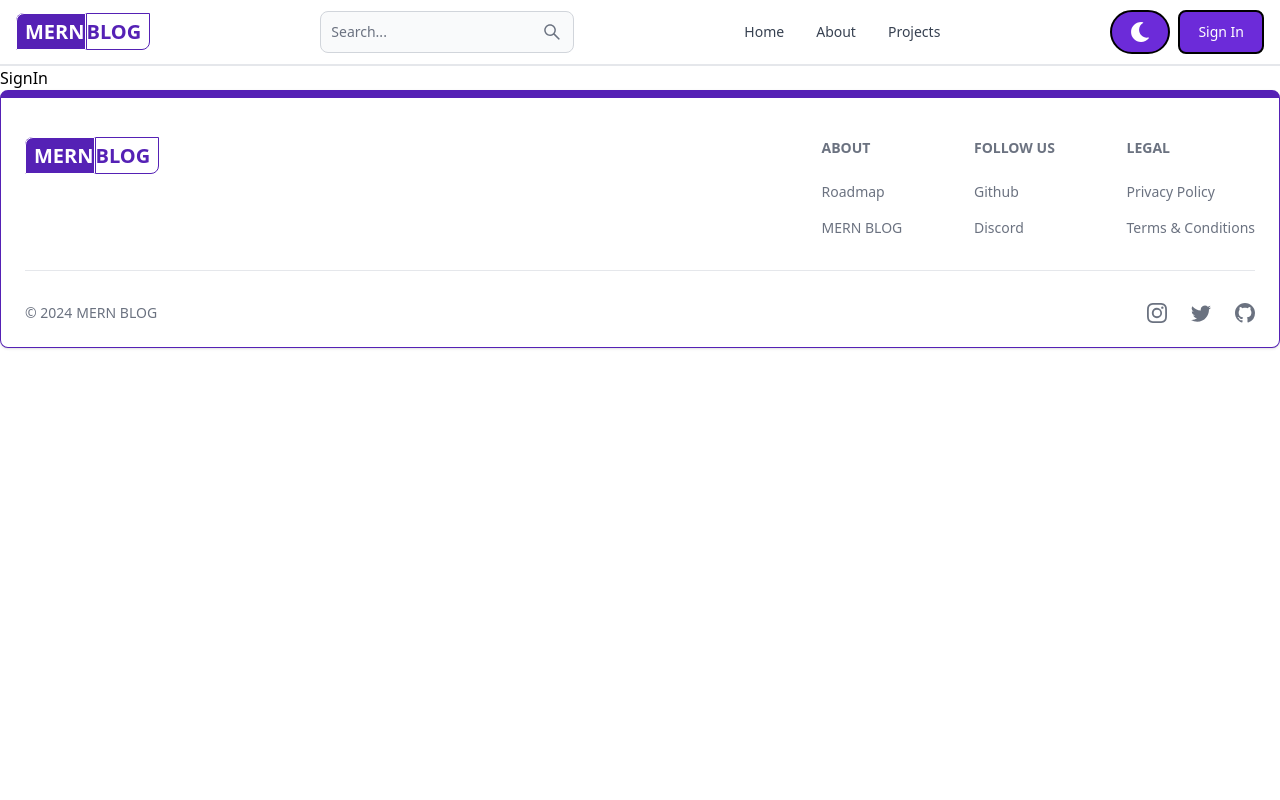
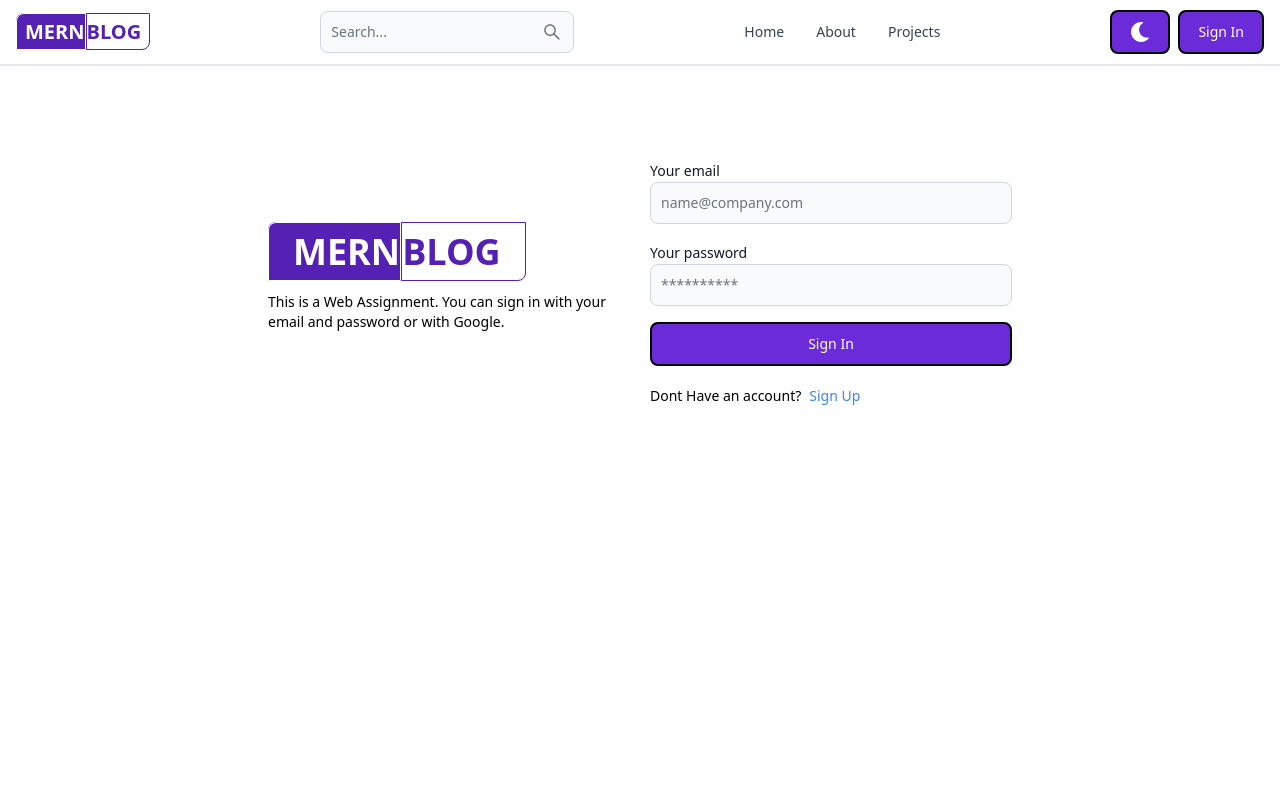
Before and after one commit to vamshi-2003/blog-website, a React (Vite) app in the folder client/: page /signin in a window 1280 px wide. Shown: the top 800 px of the page. Built offline with nearby package versions, Linux system fonts and the light colour scheme.

Commit message:
signin page functionality

```diff
--- a/client/src/components/Header.jsx
+++ b/client/src/components/Header.jsx
@@ -19,11 +19,11 @@
           className='hidden lg:inline'
         />
       </form>
-      <Button className=' lg:hidden border-black border-2'color='purple' pill>
+      <Button className=' lg:hidden border-black border-2'color='purple' >
         <AiOutlineSearch className=' text-xl'/>
       </Button>
       <div className='flex gap-2 md:order-2'>
-        <Button color='purple' className=' border-black border-2 hidden sm:inline'pill  >
+        <Button color='purple' className=' border-black border-2 hidden sm:inline'>
           <FaMoon className='text-xl'/>
         </Button>
         <Link to='/Signin'>
--- a/client/src/pages/SignIn.jsx
+++ b/client/src/pages/SignIn.jsx
@@ -1,9 +1,108 @@
-import React from 'react'
+import { Alert, Button, Label, Spinner, TextInput } from 'flowbite-react';
+import { useState } from 'react';
+import { Link, useNavigate } from 'react-router-dom';
 
 export default function SignIn() {
+  const [formData, setFormData] = useState({});
+  const [errorMessage, setErrorMessage] = useState(null);
+  const [loading, setLoading] = useState(false);
+  const navigate = useNavigate();
+  const handleChange = (e) => {
+    setFormData({ ...formData, [e.target.id]: e.target.value.trim() });
+  };
+  const handleSubmit = async (e) => {
+    e.preventDefault();
+    if (!formData.email || !formData.password) {
+      return setErrorMessage('Please fill out all fields.');
+    }
+    try {
+      setLoading(true);
+      setErrorMessage(null);
+      const res = await fetch('/api/auth/signin', {
+        method: 'POST',
+        headers: { 'Content-Type': 'application/json' },
+        body: JSON.stringify(formData),
+      });
+      const data = await res.json();
+      if (data.success === false) {
+        return setErrorMessage(data.message);
+      }
+      setLoading(false);
+      if (res.ok) {
+        navigate('/');
+      }
+    } catch (error) {
+      setErrorMessage(error.message);
+      setLoading(false);
+    }
+  };
   return (
-    <div>
-      SignIn
+    <div className='min-h-screen mt-20'>
+      <div className='flex p-3 max-w-3xl mx-auto flex-col md:flex-row md:items-center gap-5'>
+        {/* left */}
+        <div className='flex-1'>
+          <Link to='/' className='font-bold dark:text-white text-4xl'>
+          <span className='pl-6 py-1 bg-purple-800 hover:bg-purple-950 border border-white rounded-tl-lg text-white '>MERN</span>
+          <span className='pr-6 py-1 bg-white border border-purple-800 hover:border-purple-950 rounded-br-lg text-purple-800 hover:text-purple-950 '>
+          BLOG
+          </span>
+          </Link>
+          <p className='text-sm mt-5'>
+            This is a Web Assignment. You can sign in with your email and password
+            or with Google.
+          </p>
+        </div>
+        {/* right */}
+
+        <div className='flex-1'>
+          <form className='flex flex-col gap-4' onSubmit={handleSubmit}>
+            <div>
+              <Label value='Your email' />
+              <TextInput
+                type='email'
+                placeholder='name@company.com'
+                id='email'
+                onChange={handleChange}
+              />
+            </div>
+            <div>
+              <Label value='Your password' />
+              <TextInput
+                type='password'
+                placeholder='**********'
+                id='password'
+                onChange={handleChange}
+              />
+            </div>
+            <Button
+              className='border-2 border-black'
+              color='purple'
+              type='submit'
+              disabled={loading}
+            >
+              {loading ? (
+                <>
+                  <Spinner size='sm' />
+                  <span className='pl-3'>Loading...</span>
+                </>
+              ) : (
+                'Sign In'
+              )}
+            </Button>
+          </form>
+          <div className='flex gap-2 text-sm mt-5'>
+            <span>Dont Have an account?</span>
+            <Link to='/signup' className='text-blue-500'>
+              Sign Up
+            </Link>
+          </div>
+          {errorMessage && (
+            <Alert className='mt-5' color='failure'>
+              {errorMessage}
+            </Alert>
+          )}
+        </div>
+      </div>
     </div>
-  )
+  );
 }
--- a/client/src/pages/SignUp.jsx
+++ b/client/src/pages/SignUp.jsx
@@ -83,7 +83,7 @@
                 onChange={handleChange}
               />
             </div>
-            <Button color="purple" className=' border-black border'
+            <Button color="purple" className=' border-black border-2'
             type='submit' disabled={loading}>
               {loading ? (
                 <>
```
